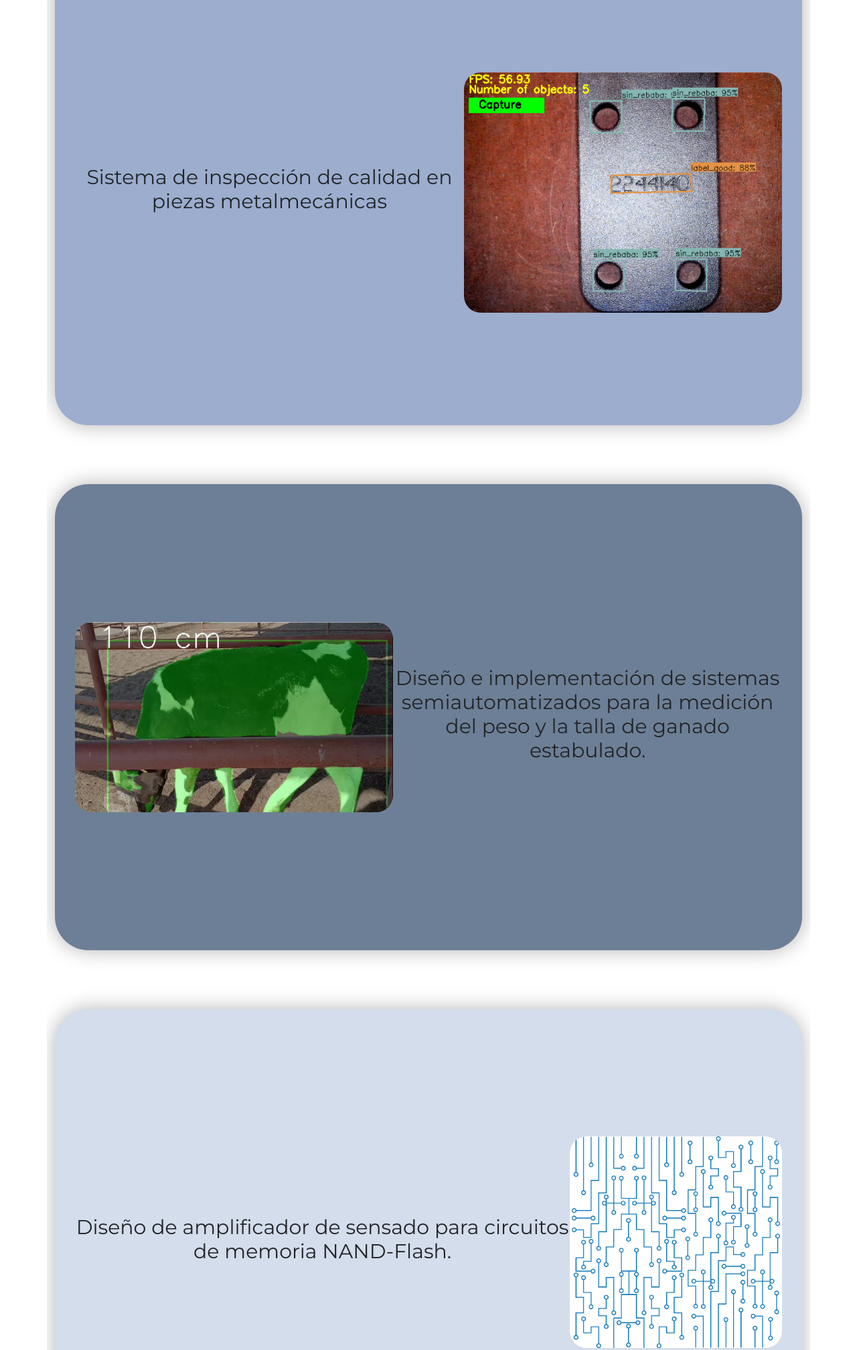
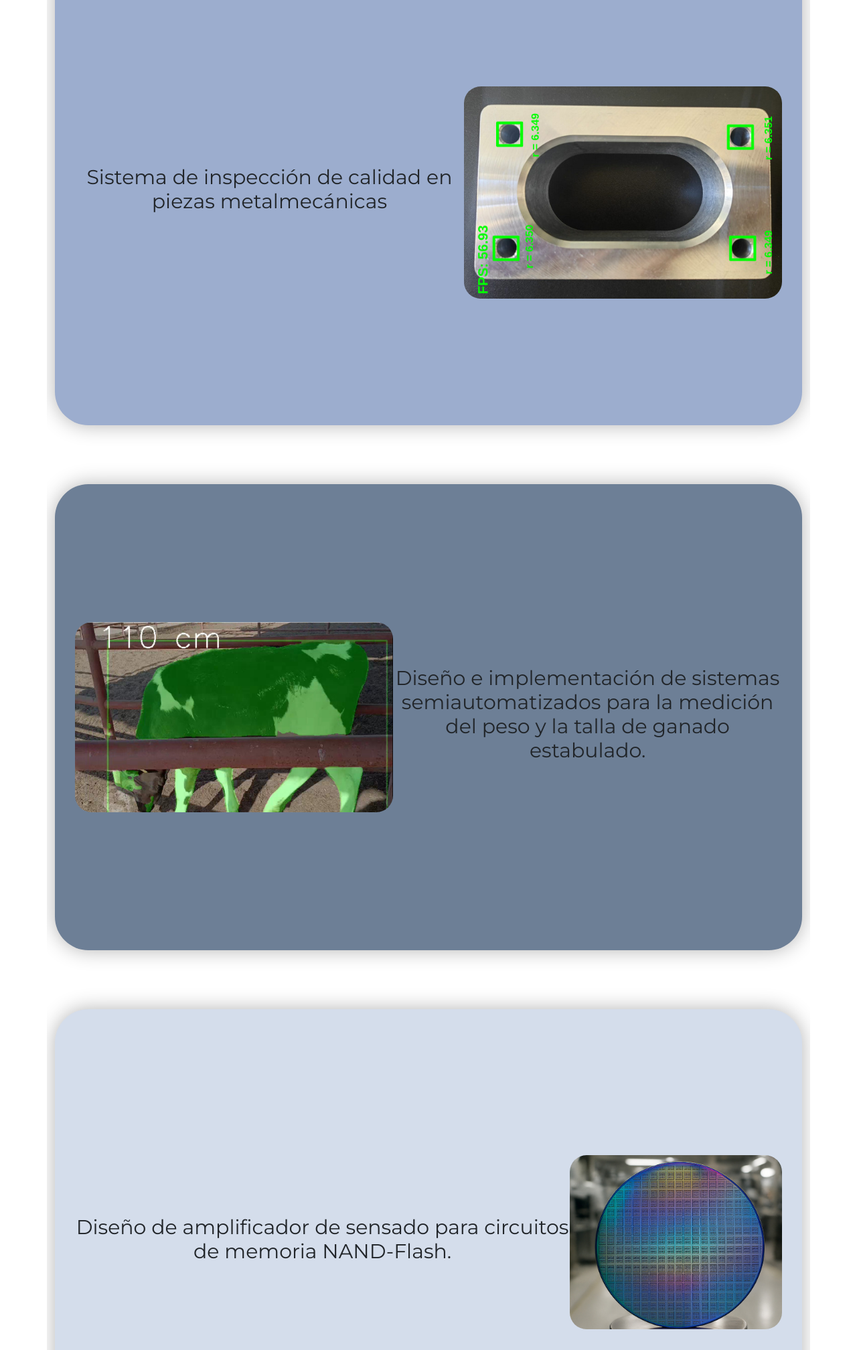
Before and after one commit to floatingGates-mx/floatingate.github.io, a plain HTML site: page index.html in a window 1280 px wide. Shown: the part 6020-8036 px from the top of the page at 67% size. Drawn offline with nearby package versions, Linux system fonts and the light colour scheme.

Commit message:
new changes to photos

```diff
--- a/index.html
+++ b/index.html
@@ -240,7 +240,7 @@
           <div class="card-body">
               <h2> Sistema de inspección de calidad en piezas metalmecánicas
                </h2>
-               <img src="images/inspeccion_piezasmetal.jpeg">
+               <img src="images/metalmecanica.jpg">
           </div>
       </li>
       <li class="card_scroll" id="card4">
@@ -254,7 +254,7 @@
         <div class="card-body">
             <h2>Diseño de amplificador de sensado para
               circuitos de memoria NAND-Flash.</h2>
-               <img src="images/nand.jpg">
+               <img src="images/nand_nuevo.jpg">
         </div>
     </li>
   </ul>
```
Also changed, not shown: images/metalmecanica.jpg (added), images/nand_nuevo.jpg (added).
